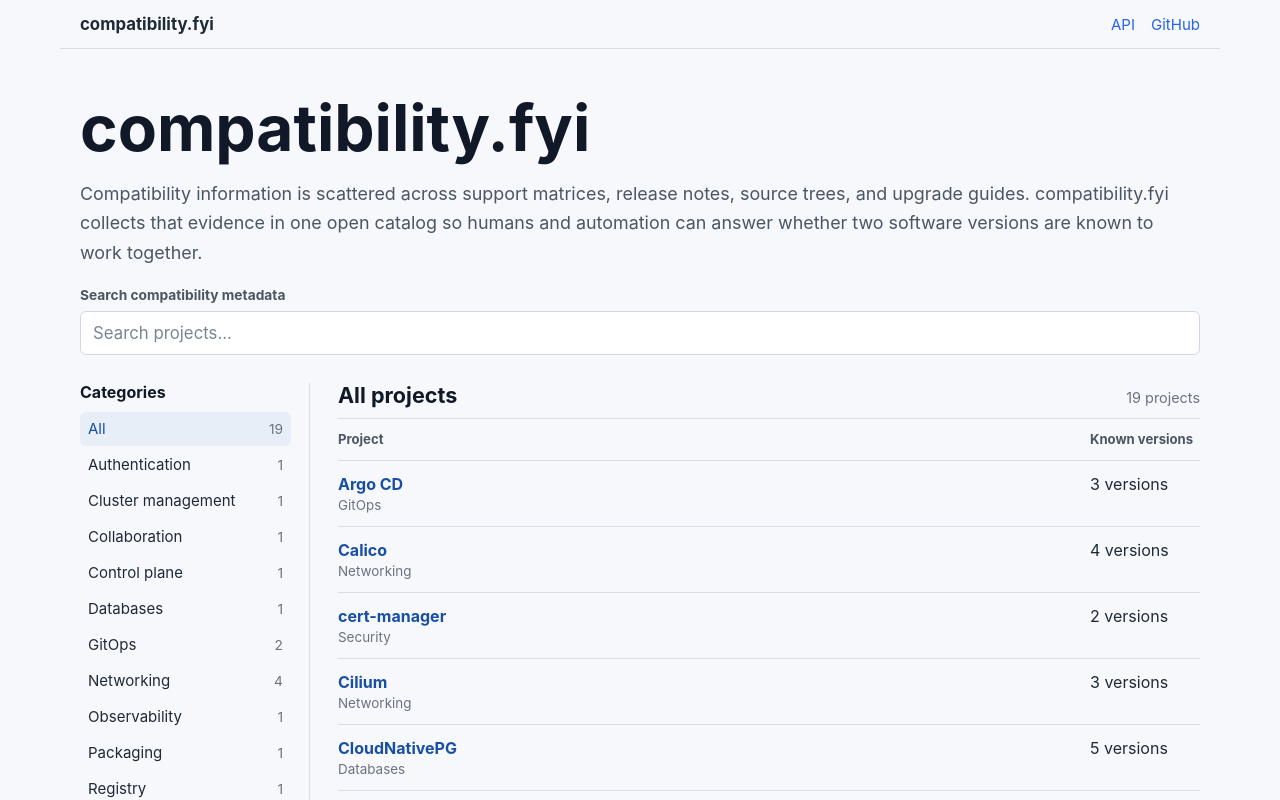
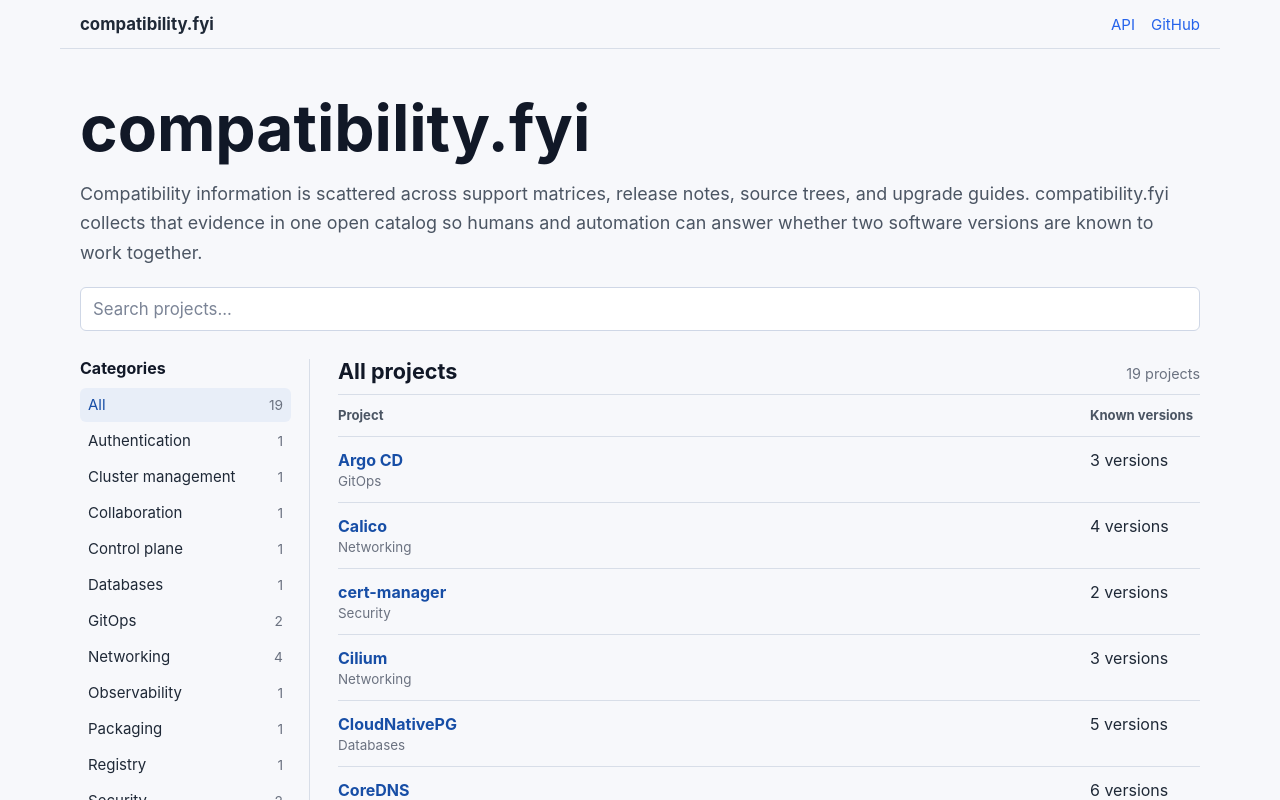
Before and after one commit to compatibility-fyi/compatibility.fyi, a React (Vite) app: page / in a window 1280 px wide. Shown: the top 800 px of the page. Built offline with nearby package versions, Linux system fonts and the light colour scheme.

Commit message:
fix: simplify project search label

```diff
--- a/src/app/pages/LandingPage.tsx
+++ b/src/app/pages/LandingPage.tsx
@@ -81,7 +81,9 @@
 
       <section className="catalog-layout">
         <div className="catalog-search" aria-label="Project search">
-          <label htmlFor="project-search">Search compatibility metadata</label>
+          <label className="sr-only" htmlFor="project-search">
+            Search projects
+          </label>
           <input
             id="project-search"
             type="search"
--- a/src/app/styles.css
+++ b/src/app/styles.css
@@ -21,6 +21,18 @@
 body {
   margin: 0;
   min-width: 320px;
+}
+
+.sr-only {
+  clip: rect(0 0 0 0);
+  border: 0;
+  height: 1px;
+  margin: -1px;
+  overflow: hidden;
+  padding: 0;
+  position: absolute;
+  white-space: nowrap;
+  width: 1px;
 }
 
 a {
```
